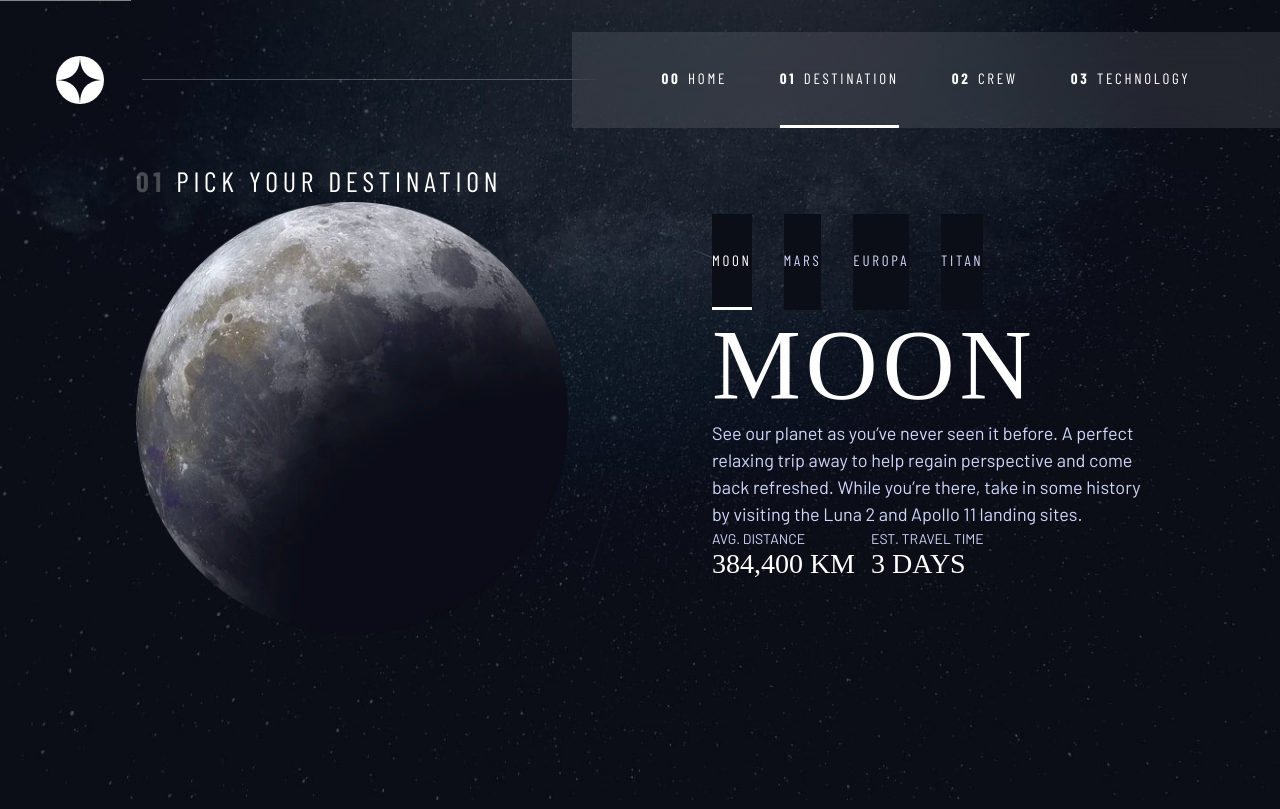
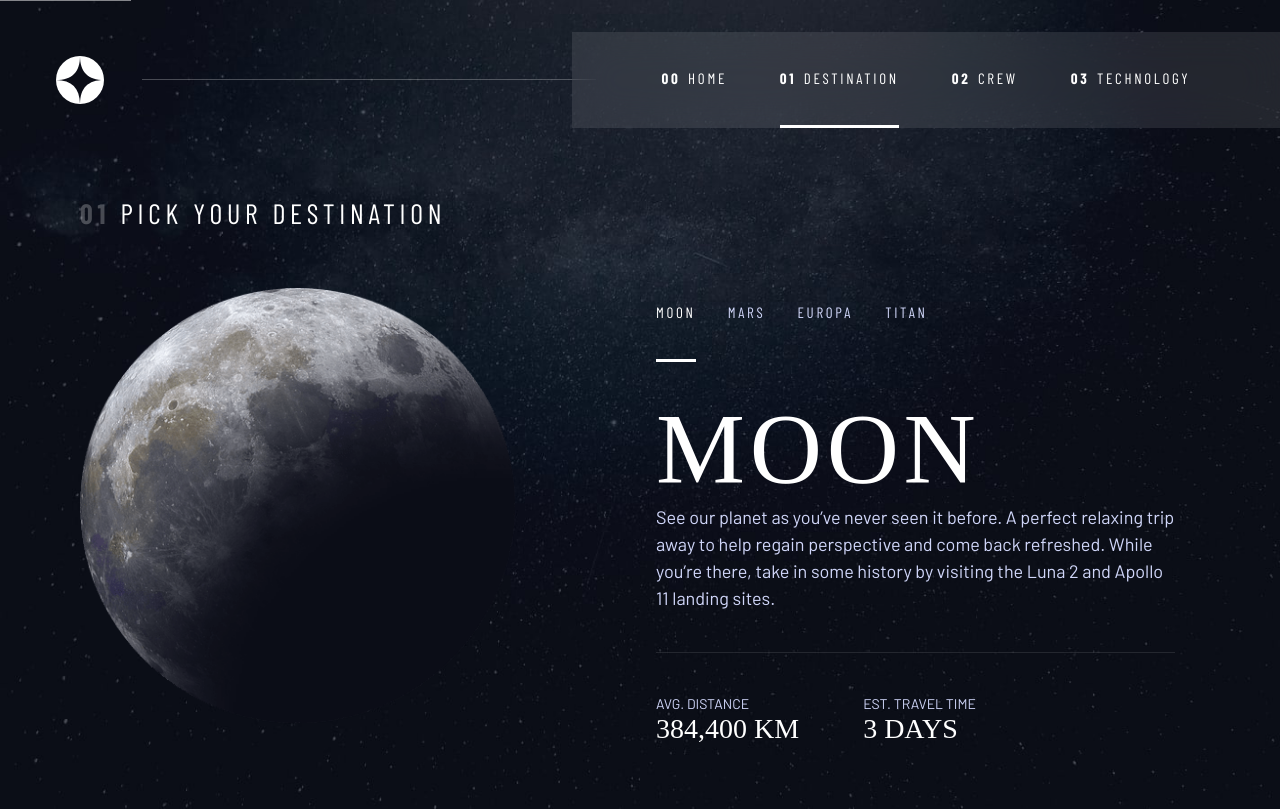
Before and after one commit to Carlos-A-P/space-tourism-website-react, a React (Create React App) app: page /destination in a window 1280 px wide. Built offline with nearby package versions, Linux system fonts and the light colour scheme; a web font is replaced by a local one.

Commit message:
finished styling for destination page, started on crew page

```diff
--- a/src/pages/Crew.jsx
+++ b/src/pages/Crew.jsx
@@ -1,36 +1,44 @@
 import React, { useEffect } from "react";
 // import Navbar from "../components/Navbar";
 import Douglas_png from "../assets/crew/image-douglas-hurley.png";
-import Douglas_webp from "../assets/crew/image-douglas-hurley.webp";
+// import Douglas_webp from "../assets/crew/image-douglas-hurley.webp";
 
 function Crew(props) {
 	useEffect(() => {
 		props.changeBG("crew");
 	});
 	return (
-		<main className="">
-			<div className="left">
-				<h1 className="">
+		<main id="main" className="grid-container grid-container--crew flow">
+			<h1 className="fs-500 numbered-title">
 				<span aria-hidden="true">02</span> Meet your crew
 			</h1>
 
-				<article className="" role="tabpanel" tabIndex="0">
-					<header className="">
-						<h2 className="">Commander</h2>
-						<p className="">Douglas Hurley</p>
-					</header>
+			<div className="flex dot-selectors">
+				<button className="dot-indicator" aria-selected="true" role="tab">
+					<span className="sr-only">Slide title</span>
+				</button>
+				<button className="dot-indicator" aria-selected="false" role="tab">
+					<span className="sr-only">Slide title</span>
+				</button>
+				<button className="dot-indicator" aria-selected="false" role="tab">
+					<span className="sr-only">Slide title</span>
+				</button>
+				<button className="dot-indicator" aria-selected="false" role="tab">
+					<span className="sr-only">Slide title</span>
+				</button>
+			</div>
+
+			<article className="crew-details" role="tabpanel" tabIndex="0">
+				<h2 className="fs-600 ff-serif uppercase">Commander</h2>
+				<p className="fs-700 ff-serif uppercase">Douglas Hurley</p>
 				<p>
 					Douglas Gerald Hurley is an American engineer, former Marine Corps
-						pilot and former NASA astronaut. He launched into space for the
-						third time as commander of Crew Dragon Demo-2.
+					pilot and former NASA astronaut. He launched into space for the third
+					time as commander of Crew Dragon Demo-2.
 				</p>
 			</article>
 
-				<picture id="commander-image">
-					<source srcSet={Douglas_webp} type="image/webp" />
 			<img src={Douglas_png} alt="Douglas Hurley" />
-				</picture>
-			</div>
 		</main>
 	);
 }
--- a/src/pages/Destination.jsx
+++ b/src/pages/Destination.jsx
@@ -1,7 +1,7 @@
 import React, { useEffect } from "react";
 // import Navbar from "../components/Navbar";
 import Moon_image from "../assets/destination/image-moon.png";
-import Moon_webp from "../assets/destination/image-moon.webp";
+// import Moon_webp from "../assets/destination/image-moon.webp";
 
 function Destination(props) {
 	useEffect(() => {
@@ -9,19 +9,17 @@ function Destination(props) {
 	});
 	return (
 		<div className="">
-			<main id="main" className="grid-container grid-container--destination">
-				<div className="left">
+			<main
+				id="main"
+				className="grid-container grid-container--destination flow"
+			>
 				{/* aria hidden is so that screen readers don't have to hear the span */}
-					<h1 className="fs-500 numbered-title ">
+				<h1 className="fs-500 numbered-title">
 					<span aria-hidden="true">01</span> Pick your destination
 				</h1>
 
-					<picture id="moon-image">
-						<source srcSet={Moon_webp} type="image/webp" />
 				<img src={Moon_image} alt="the moon" />
-					</picture>
-				</div>
-				<div className="right">
+
 				<div
 					className="tab-list flex"
 					role="tablist"
@@ -83,25 +81,22 @@ function Destination(props) {
 
 					<p className="text-accent fs-400">
 						See our planet as you’ve never seen it before. A perfect relaxing
-							trip away to help regain perspective and come back refreshed.
-							While you’re there, take in some history by visiting the Luna 2
-							and Apollo 11 landing sites.
+						trip away to help regain perspective and come back refreshed. While
+						you’re there, take in some history by visiting the Luna 2 and Apollo
+						11 landing sites.
 					</p>
 
-						<div className="flex">
+					<div className="destination-meta flex">
 						<div>
 							<h3 className="text-accent uppercase fs-200">Avg. distance</h3>
 							<p className="ff-serif fs-600 uppercase">384,400 km</p>
 						</div>
 						<div>
-								<h3 className="text-accent uppercase fs-200">
-									Est. travel time
-								</h3>
+							<h3 className="text-accent uppercase fs-200">Est. travel time</h3>
 							<p className="ff-serif fs-600 uppercase">3 days</p>
 						</div>
 					</div>
 				</article>
-				</div>
 			</main>
 		</div>
 	);
--- a/src/pages/Technology.jsx
+++ b/src/pages/Technology.jsx
@@ -8,9 +8,7 @@ function Technology(props) {
 		props.changeBG("technology");
 	});
 	return (
-		<div>
-			{/* <Navbar /> */}
-			<main>
+		<main id="main">
 			<h1 className="">
 				<span aria-hidden="true">03</span> Space Launch 101
 			</h1>
@@ -18,13 +16,13 @@ function Technology(props) {
 				<div className="tech-description">
 					<div className="tabpanel-wrap">
 						<div className="number-tab">
-								<button className="" aria-selected="true">
+							<button aria-selected="true" role="tab">
 								1
 							</button>
-								<button className="" aria-selected="false">
+							<button aria-selected="false" role="tab">
 								2
 							</button>
-								<button className="" aria-selected="false">
+							<button aria-selected="false" role="tab">
 								3
 							</button>
 						</div>
@@ -35,11 +33,11 @@ function Technology(props) {
 								<p className="">Launch Vehicle</p>
 							</header>
 							<p>
-									A launch vehicle or carrier rocket is a rocket-propelled
-									vehicle used to carry a payload from Earth's surface to space,
-									usually to Earth orbit or beyond. Our WEB-X carrier rocket is
-									the most powerful in operation. Standing 150 metres tall, it's
-									quite an awe-inspiring sight on the launch pad!
+								A launch vehicle or carrier rocket is a rocket-propelled vehicle
+								used to carry a payload from Earth's surface to space, usually
+								to Earth orbit or beyond. Our WEB-X carrier rocket is the most
+								powerful in operation. Standing 150 metres tall, it's quite an
+								awe-inspiring sight on the launch pad!
 							</p>
 						</article>
 					</div>
@@ -50,7 +48,6 @@ function Technology(props) {
 				</div>
 			</div>
 		</main>
-		</div>
 	);
 }
 
--- a/src/styles/_destination.scss
+++ b/src/styles/_destination.scss
@@ -25,17 +25,65 @@
 			letter-spacing: 4.72px;
 		}
 	}
+
+	button {
+		background: 0;
+	}
 }
 
-.grid-container--destination {
+main.grid-container--destination {
 	grid-template-areas: "title" "image" "tabs" "content";
+	overflow: hidden;
+
+	@include desktop {
+		justify-items: start;
+		align-content: start;
+		grid-template-areas: ". title title ." ". image tabs ." ". image content .";
+	}
+
+	.numbered-title {
+		grid-area: title;
+	}
+
+	img {
+		grid-area: image;
+		max-width: 60%;
+
+		@include desktop {
+			max-width: 80%;
+		}
+	}
+
+	.tab-list {
+		grid-area: tabs;
+	}
+
+	.destination-info {
+		grid-area: content;
+	}
 }
 
-.numbered-title {
-	grid-area: title;
+div.destination-meta {
+	flex-direction: column;
+	border-top: 1px solid hsla(0, 0%, 100%, 0.1);
+	padding-top: 2.5rem;
+	margin-top: 2.5rem;
+
+	@include tablet {
+		flex-direction: row;
+		justify-content: space-evenly;
+	}
+
+	@include desktop {
+		justify-content: start;
+		gap: calc(min(5vw, 6rem));
+	}
+
+	p {
+		font-size: 1.75rem;
+	}
 }
 
-.grid-container--destination img {
-	grid-area: image;
-	max-width: 100%;
+.grid-container--destination.flow > *:where(:not(:first-child)) {
+	margin-top: 2rem;
 }
--- a/src/styles/_home.scss
+++ b/src/styles/_home.scss
@@ -14,6 +14,8 @@
 
 	h1 {
 		letter-spacing: 2.7px;
+		margin: 0 auto;
+
 		span {
 			margin: 18px 0;
 		}
@@ -32,6 +34,15 @@
 		// takes bigger of the two values
 		padding-bottom: calc(max(6rem, 20vh));
 		align-items: end;
+
+		// set which column they are
+		& > *:first-child {
+			grid-column: 2;
+		}
+
+		& > *:last-child {
+			grid-column: 3;
+		}
 	}
 }
 
--- a/src/styles/_utility-classes.scss
+++ b/src/styles/_utility-classes.scss
@@ -44,6 +44,7 @@
 	display: grid;
 	place-items: center;
 	padding-inline: 1rem;
+	padding-bottom: 4rem;
 
 	@include desktop {
 		text-align: left;
@@ -54,17 +55,17 @@
 				1fr
 			);
 		// set which column they are
-		& > *:first-child {
-			grid-column: 2;
-		}
+		// & > *:first-child {
+		// 	grid-column: 2;
+		// }
 
-		& > *:last-child {
-			grid-column: 3;
-		}
+		// & > *:last-child {
+		// 	grid-column: 3;
+		// }
 	}
 }
 
-.grid-container * {
+.grid-container p {
 	max-width: 51ch;
 }
 
@@ -195,6 +196,11 @@
 	// font-size: $fs-500;
 	text-transform: uppercase;
 	letter-spacing: 4.72px;
+
+	@include tablet {
+		justify-self: start;
+		margin-top: 2rem;
+	}
 }
 
 .numbered-title span {
@@ -224,12 +230,12 @@
 	background-color: hsla(0, 0%, 100%, 0.25);
 }
 
-.dot-indicators:hover,
-.dot-indicators:focus {
+.dot-indicator:hover,
+.dot-indicator:focus {
 	background-color: hsla(0, 0%, 100%, 0.5);
 }
 
-.dot-indicators[aria-selected="true"] {
+.dot-indicator[aria-selected="true"] {
 	background-color: hsla(0, 0%, 100%, 1);
 }
 
```
Lines whose indentation alone changed are shown as unchanged.
